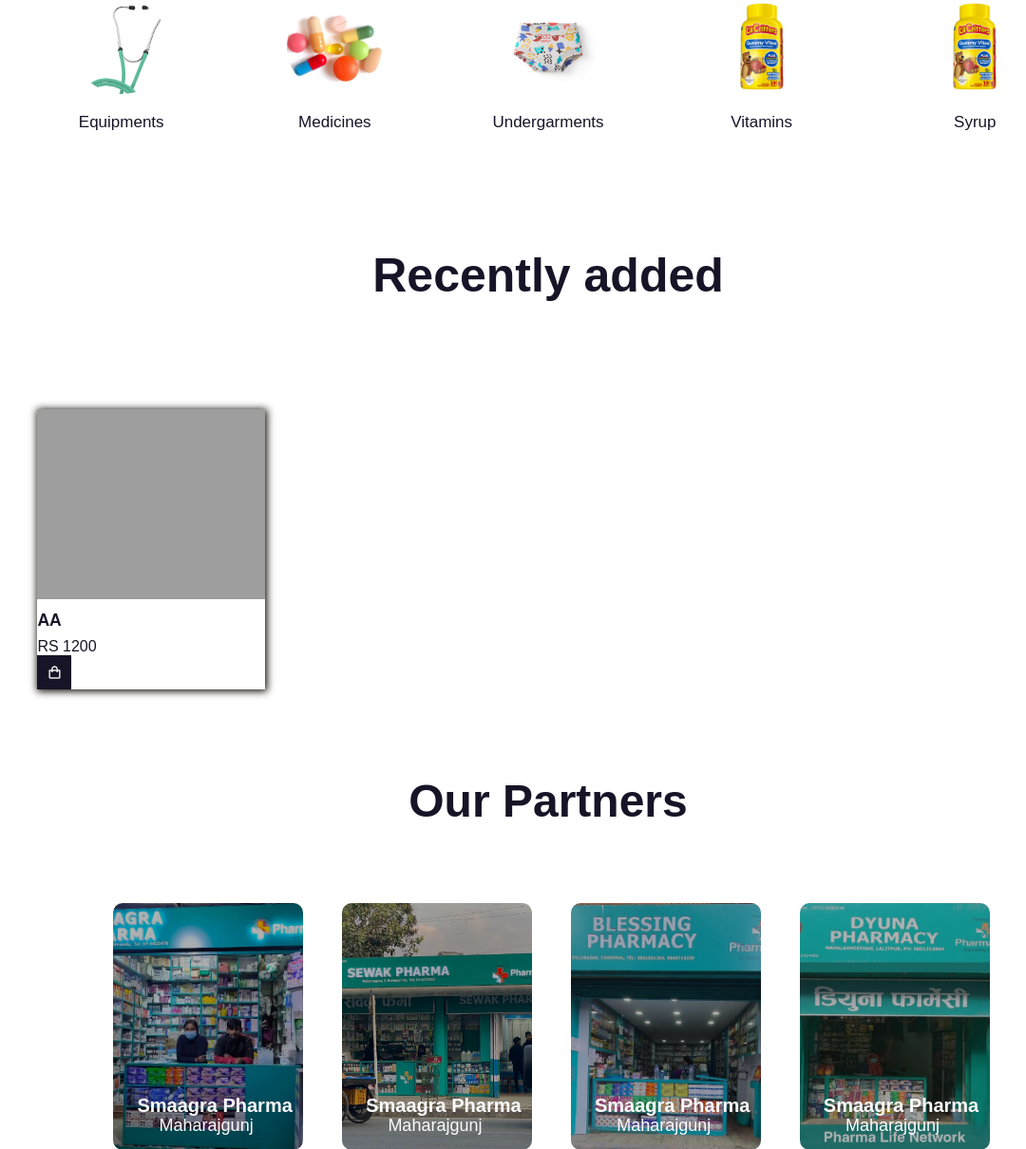
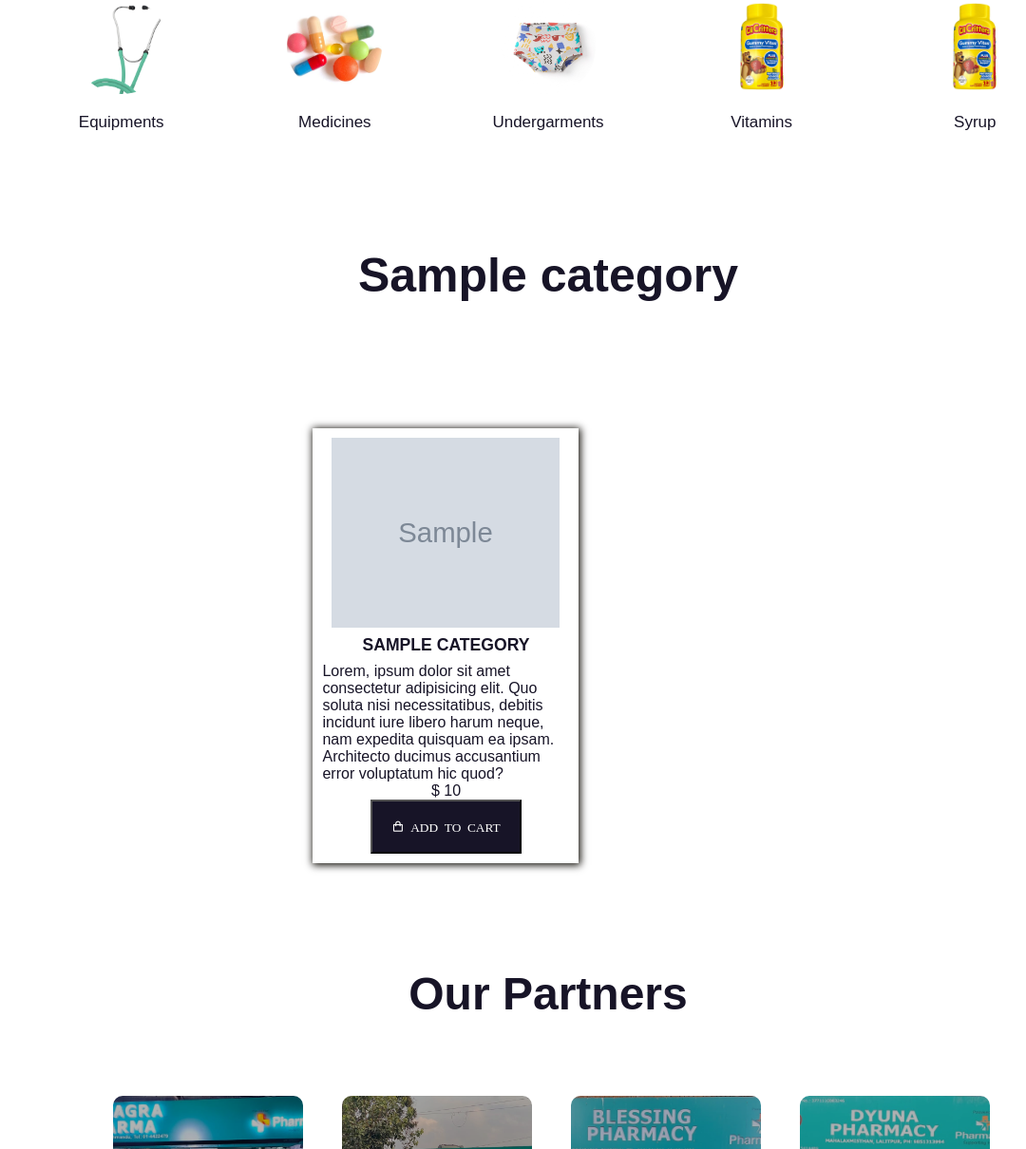
Before and after one commit to BishamThapaGithub/KiddoKart, a PHP site: page /homepage.php in a window 1280 px wide. Shown: the part 956-2166 px from the top of the page at 95% size, without its empty margins (63-1143 px from the left). Run offline with PHP 8.4, Linux system fonts and the light colour scheme; data comes from the database, SQL or seed files in the repository; tables that the repository leaves empty or names only in its code hold one stand-in row (values such as "Sample post"); grey boxes marked "Sample" are stand-in pictures; some libraries are stand-ins or nearby versions; some web fonts are replaced; grey boxes are pictures that could not be loaded.

Commit message:
8/16/2023

```diff
--- a/K-Pharma-main/K-Pharma-main/css/newproduct.css
+++ b/K-Pharma-main/K-Pharma-main/css/newproduct.css
@@ -57,12 +57,28 @@
 
       gap: 1.5rem;
       height: auto;
-      width: fit-content;
+      width: 200px;
+
 
   }
+  .products{
+    display: flex;
+    justify-content: center;
+    flex-wrap: wrap;
+    align-items: center;
+    gap: 3rem;
+    width: 80%;
+  }
   .product-box{
-
+    display: flex;
+    flex-direction: column;
+    justify-content:center ;
+    align-items: center;
+    height: fit-content;
+    width: 280px;
     box-shadow: 1px 1px 8px 1px rgb(10, 7, 0);
+    margin: 20px;
+    padding: 10px;
 
 
   }
@@ -90,9 +106,11 @@
       margin-bottom: 0.5rem;
   }
   .price{
+
       font-weight: 500;
   }
   .add-cart{
+
       position: relative;
       bottom: 0;
       right: 0;
@@ -104,7 +122,7 @@
 
   }
   .add-cart:hover{
-      background: hsl(249, 32%, 17%);
+      background: hsl(350, 31%, 41%);
   }
   .cart{
       display: none;
--- a/K-Pharma-main/K-Pharma-main/homepage.php
+++ b/K-Pharma-main/K-Pharma-main/homepage.php
@@ -1,7 +1,8 @@
 <?php
 include_once('./php/connection.php');
-$sql = "SELECT *FROM products";
+$sql = "SELECT * FROM products JOIN categories ON categories.c_id = products.c_id";
 $all_product = $conn->query($sql);
+$previous_category = null;
 ?>
 
 <!DOCTYPE html>
@@ -50,7 +51,8 @@
                 <div class="total-title">Total:</div>
                 <div class="total-price">$0</div>
             </div>
-            <button type="button" class="btn-buy">Buy now</button>
+            <!-- <button type="button" class="btn-buy">Buy now</button> -->
+            <a href="#" class="btn-buy">Buy Now</a>
             <i class='bx bx-x' id="close-cart"> </i>
         </div>
 
@@ -145,30 +147,65 @@
     </section>
     <!--Pharmacies partnered with-->
 
+    <?php
+    while ($row = mysqli_fetch_assoc($all_product)) {
+        $current_category = $row['c_title'];
 
+        if ($current_category != $previous_category) {
+            // Close the previous product container if it's not the first category
+            if ($previous_category !== null) {
+                echo '</div></section>';
+            }
+            // Open a new category section and product container
+            ?>
             <section class="shop-container" id="equipments-section">
-    <h2 class="section-title"> Recently added </h2>
+                <h2 class="section-title">
+                    <?php echo $row['c_title']; ?>
+                </h2>
                 <div class="products">
-        <!-- <h2 class="section-title"> Shope Products</h2> -->
+                    <?php
+                    $previous_category = $current_category;
+        }
+        ?>
 
-        <?php
-    while($row = mysqli_fetch_assoc($all_product)){
-      ?>
-        <!-- contents -->
-        <div class="shope-content">
-            <!-- box 1 -->
+                <!-- Product box for each product -->
                 <div class="product-box">
-                <img class="product-img" src="./php/upload_image/<?php echo $row['product_img']; ?>"alt="" class="product-img">
-                <h2 class="product-title"><?php echo $row['product_name']?></h2>
+                    <img class="product-img" src="./php/upload_image/<?php echo $row['product_img']; ?>"
+                        alt="Product Image">
+                    <div>
+                        <h2 class="product-title">
+                            <?php echo $row['product_name'] ?>
+                        </h2>
+                    </div>
+                    <div class="description">
+                    <p>Lorem, ipsum dolor sit amet consectetur adipisicing elit. Quo soluta nisi necessitatibus, debitis incidunt iure libero harum neque, nam expedita quisquam ea ipsam. Architecto ducimus accusantium error voluptatum hic quod?</p>
+                    </div>
+                    <div>
+                        <span class="price">
+                            <?php echo "$ " . $row['product_price'] ?>
+                        </span>
+                    </div>
 
-                <span class="price"><?php echo"RS " .$row['product_price'] ?></span>
                     <div>
-                <i class='bx bx-shopping-bag add-cart'></i>
+                        <button class="add-cart" <?php echo $row['id']; ?>>
+                            <i class='bx bx-shopping-bag add-cart'> ADD TO CART</i>
+                        </button>
                     </div>
                 </div>
+
                 <?php
     }
     ?>
+
+
+
+            <?php
+            // Close the last product container
+            if ($previous_category !== null) {
+                echo '</div></section>';
+            }
+            ?>
+
 
         </div>
         </div>
--- a/K-Pharma-main/K-Pharma-main/javascript/prodduct.js
+++ b/K-Pharma-main/K-Pharma-main/javascript/prodduct.js
@@ -1,82 +1,83 @@
-if(document.readytate == 'loading'){
-    document.addEventListener('DOMContentLoaded', ready);
-
- }else{
+if (document.readytate == "loading") {
+  document.addEventListener("DOMContentLoaded", ready);
+} else {
   ready();
 }
 
 //making funtion
-function ready(){
-var removecartBUtton = document.getElementsByClassName('cart-remove')
+function ready() {
+  var removecartBUtton = document.getElementsByClassName("cart-remove");
   console.log(removecartBUtton);
-for(var i=0; i < removecartBUtton.length; i++){
-var button =removecartBUtton[i];
+  for (var i = 0; i < removecartBUtton.length; i++) {
+    var button = removecartBUtton[i];
     button.addEventListener("click", removeCartItem);
   }
 }
 //quantity changes
-var quantityInputs = document.getElementsByClassName('cart-quantity');
-for(var i=0; i<quantityInputs.length; i++){
+var quantityInputs = document.getElementsByClassName("cart-quantity");
+for (var i = 0; i < quantityInputs.length; i++) {
   var input = quantityInputs[i];
-input.addEventListener('change', quantitychange);
-
+  input.addEventListener("change", quantitychange);
 }
 // add to cart
-var addcart=document.getElementsByClassName('add-cart')
-for(var i=0; i<addcart.length; i++){
+var addcart = document.getElementsByClassName("add-cart");
+for (var i = 0; i < addcart.length; i++) {
   var button = addcart[i];
   button.addEventListener("click", addcartClicked);
 }
 //Buy Button work
-document.getElementsByClassName("btn-buy")[0].addEventListener("click",buyButtonClicked);
+document
+  .getElementsByClassName("btn-buy")[0]
+  .addEventListener("click", buyButtonClicked);
 //function Buy Button
-function buyButtonClicked(){
-    alert('your order is placed');
-    var cartContent=document.getElementsByClassName("cart-content")[0];
-    while(cartContent.hasChildNodes()){
+function buyButtonClicked() {
+  alert("your order is placed");
+  var cartContent = document.getElementsByClassName("cart-content")[0];
+  while (cartContent.hasChildNodes()) {
     cartContent.removeChild(cartContent.firstChild);
   }
   updatetotal();
 }
 
-
 //quantity function
-function quantitychange(event){
-var input =event.target;
-if(isNaN(input.value)|| input.value <= 0){
+function quantitychange(event) {
+  var input = event.target;
+  if (isNaN(input.value) || input.value <= 0) {
     input.value = 1;
   }
   updatetotal();
-
 }
 //remove function
-function removeCartItem(event){
-var buttonClicked= event.target;
+function removeCartItem(event) {
+  var buttonClicked = event.target;
   buttonClicked.parentElement.remove();
   updatetotal();
 }
 //add to cart
-function addcartClicked(event){
+function addcartClicked(event) {
   var button = event.target;
-var shopProducts = button.parentElement;
-var title =shopProducts.getElementsByClassName("product-title")[0].innerText;
+  var shopProducts = button.parentElement.parentElement.parentElement;
+  console.log(shopProducts);
+  var title = shopProducts.getElementsByClassName("product-title")[0].innerText;
+  console.log(title);
   var price = shopProducts.getElementsByClassName("price")[0].innerText;
   var productImg = shopProducts.getElementsByClassName("product-img")[0].src;
-addProductToCart(title,price,productImg);
+  addProductToCart(title, price, productImg);
   updatetotal();
 }
-function addProductToCart(title, price, productImg){
+function addProductToCart(title, price, productImg) {
+    console.log(title, productImg)
   var cartshopBox = document.createElement("div");
   cartshopBox.classList.add("cart-box");
-var cartItems= document.getElementsByClassName("cart-content")[0];
+  var cartItems = document.getElementsByClassName("cart-content")[0];
   var cartItemNames = cartItems.getElementsByClassName("cart-product-title");
-for(var i=0; i<cartItemNames.length; i++){
-    if(cartItemNames[i].innerHTML == title){
-    alert("you have already add this item to cart");
+  for (var i = 0; i < cartItemNames.length; i++) {
+    if (cartItemNames[i].innerHTML == title) {
+    //   alert("you have already add this item to cart");
       return;
     }
   }
-var cartBoxContent=`
+  var cartBoxContent = `
 <img src="${productImg} " alt="" class="cart-img">
 <div class="detail-box">
 <div class="cart-product-title">${title}</div>
@@ -88,32 +89,35 @@
 
   cartshopBox.innerHTML = cartBoxContent;
   cartItems.append(cartshopBox);
-cartshopBox.getElementsByClassName('cart-remove')[0].addEventListener("click", removeCartItem);
-cartshopBox.getElementsByClassName('cart-quantity')[0].addEventListener("change", quantitychange);
+  cartshopBox
+    .getElementsByClassName("cart-remove")[0]
+    .addEventListener("click", removeCartItem);
+  cartshopBox
+    .getElementsByClassName("cart-quantity")[0]
+    .addEventListener("change", quantitychange);
 }
 
 //total function
-function updatetotal(){
+function updatetotal() {
   var cartContent = document.getElementsByClassName("cart-content")[0];
   var cartBoxes = cartContent.getElementsByClassName("cart-box");
-var total =0;
- for (var i =0; i < cartBoxes.length; i++){
-    var cartBox=cartBoxes[i];
+  var total = 0;
+  for (var i = 0; i < cartBoxes.length; i++) {
+    var cartBox = cartBoxes[i];
     var priceElement = cartBox.getElementsByClassName("cart-price")[0];
     var quantityElement = cartBox.getElementsByClassName("cart-quantity")[0];
-    var price = parseFloat(priceElement.innerText.replace("$",""));
+    var price = parseFloat(priceElement.innerText.replace("$", ""));
     var quantity = quantityElement.value;
-    total = total + (price * quantity);
+    total = total + price * quantity;
   }
   //if price contain some decimals
-    total= Math.round(total *100) /100;
+  total = Math.round(total * 100) / 100;
 
-document.getElementsByClassName('total-price')[0].innerText ='$' + total;
-
+  document.getElementsByClassName("total-price")[0].innerText = "$" + total;
 }
 
 //nav bar
-const header= document.querySelector("header");
-window.addEventListener("scroll",function(){
-    header.classList.toggle("sticky",window.scrollY > 60)
-})
+const header = document.querySelector("header");
+window.addEventListener("scroll", function () {
+  header.classList.toggle("sticky", window.scrollY > 60);
+});
```
Also changed, not shown: K-Pharma-main/K-Pharma-main/php/addproduct.php (+43 -11 lines), K-Pharma-main/K-Pharma-main/php/upload_image/f2.jpg (added). Lines whose indentation alone changed are shown as unchanged.
